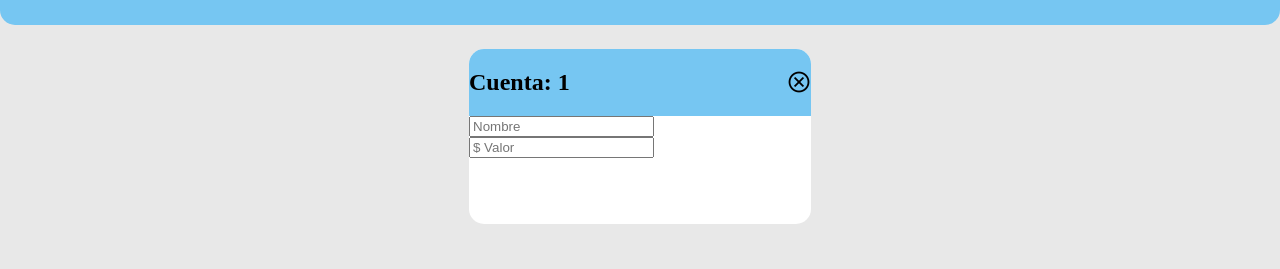
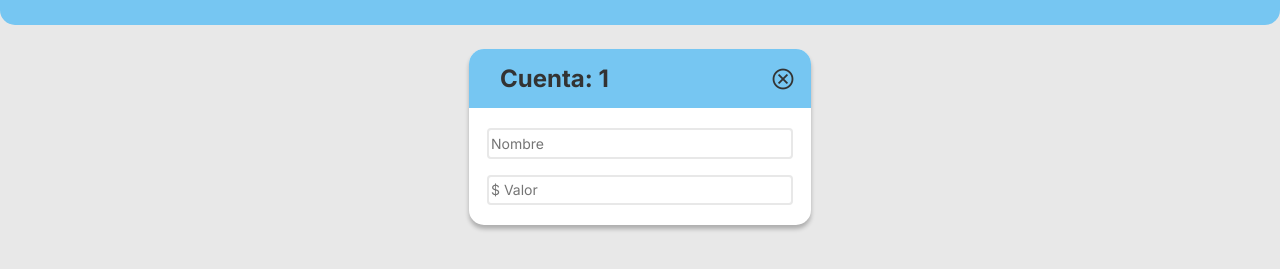
Before and after one commit to fabian-co/SplitBill, a website: page index.html in a window 1280 px wide. Shown: the part 71-340 px from the top of the page. Drawn offline with nearby package versions, Linux system fonts and the light colour scheme.

Commit message:
countBox se ha creado por completo

```diff
--- a/style.css
+++ b/style.css
@@ -7,10 +7,11 @@
 }
 
 :root {
-    --lightGray: #E8E8E8;
     --white: #FFFFFF;
     --blue: #76C6F2;
     --darkGray: #333333;
+    --lightGray: #E8E8E8;
+    --mediumGray: #868686;
 }
 
 body{
@@ -47,10 +48,14 @@ h1 {
 
 .countBox{
     width: 342px;
-    height: 175px;
+    height: 176px;
     margin-top: 24px;
     background-color: var(--white);
+    color: var(--darkGray);
     border-radius: 15px;
+    display: flex;
+    flex-direction: column;
+    box-shadow: 0px 4px 4px 0px rgba(0,0,0,0.25)
 }
 
 .countTitle{
@@ -59,4 +64,28 @@ h1 {
     align-items: center;
     background-color: var(--blue);
     border-radius: 15px 15px 0 0;
+    padding: 0 16px 0 16px;
 }
+
+.countTitle h2 {
+    font-family: 'Inter', sans-serif;
+    margin: 15px;
+}
+
+.countValues {
+    height: 100%;
+    display: flex;
+    flex-direction: column;
+    justify-content: space-between;
+    margin: 12px 18px;
+}
+
+.countValues input {
+    height: 100%;
+    margin: 8px 0;
+    font-family: 'Inter', sans-serif;
+    font-size: 14px;
+    border-radius: 4px;
+    border-color: var(--lightGray);
+    border-style:solid;
+}
```
